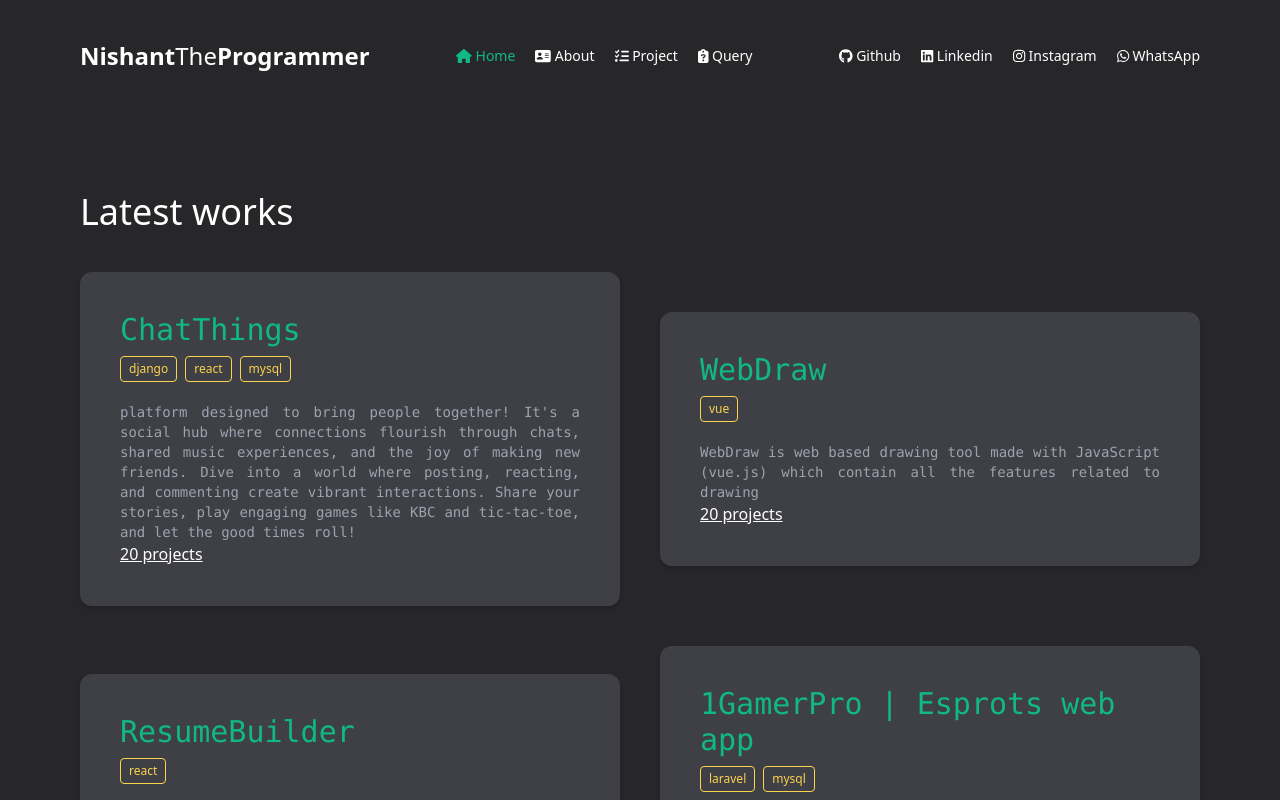
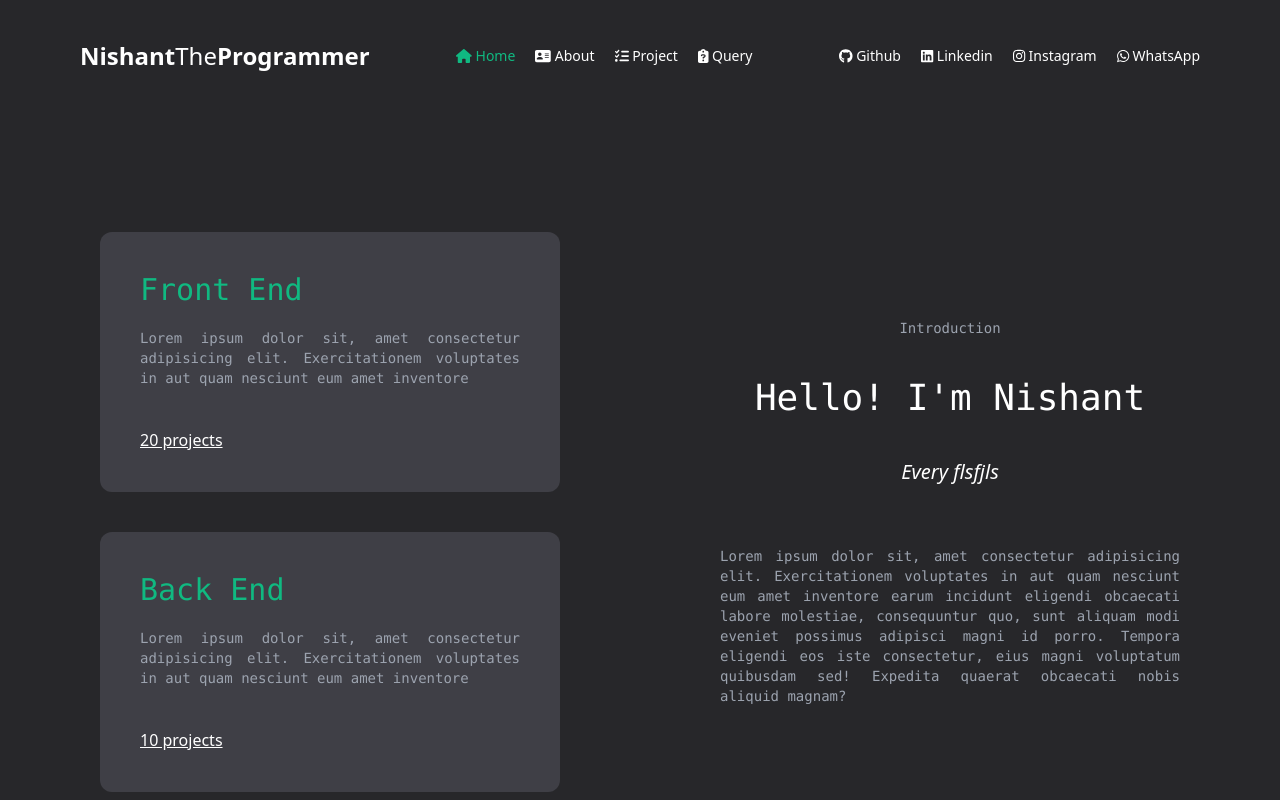
Before and after one commit to NishantTheProgrammer/portfolio, a Vue app: page / in a window 1280 px wide. Shown: the top 800 px of the page. Built offline with nearby package versions, Linux system fonts and the light colour scheme.

Commit message:
second section dynamic

```diff
--- a/src/views/HomeView.vue
+++ b/src/views/HomeView.vue
@@ -40,37 +40,34 @@ const { projects } = useProjectsStore();
         <img src="./../assets/nishant.png" style="filter: drop-shadow(0px 0px 2px black);" alt="Nishant" class="h-full">
       </div>
     </section> -->
-    <!-- <section class="h-screen grid grid-cols-2 p-20">
-      <div class="flex flex-col justify-center items-center gap-10 p-20">
-        <div class=" bg-zinc-700 p-10 rounded-xl w-full">
-          <h2 class="text-emerald-500 text-3xl font-mono">Front End</h2>
-          <p class="text-sm text-gray-400 font-mono text-justify mt-5">Lorem ipsum dolor sit, amet consectetur
-            adipisicing
-            elit.
-            Exercitationem voluptates in aut quam nesciunt eum amet inventore</p>
-          <RouterLink to="projects" class="underline hover:text-emerald-400 mt-10 block">2 0 projects</RouterLink>
+    <section class="min-h-screen grid grid-cols-1 lg:grid-cols-2 p-5 ">
+      <div class="flex flex-col justify-center items-center gap-5 md:gap-10  md:p-20">
+        <div class="bg-zinc-700 p-5 md:p-10 rounded-xl w-full">
+          <h2 class="text-emerald-500 text-xl md:text-3xl font-mono">Front End</h2>
+          <p class="text-xs md:text-sm text-gray-400 font-mono text-justify mt-3 md:mt-5">Lorem ipsum dolor sit, amet
+            consectetur adipisicing elit. Exercitationem voluptates in aut quam nesciunt eum amet inventore</p>
+          <a href="projects" class="underline hover:text-emerald-400 mt-3 md:mt-10 block">20 projects</a>
         </div>
-        <div class=" bg-zinc-700 p-10 rounded-xl w-full">
-          <h2 class="text-emerald-500 text-3xl font-mono">Back End</h2>
-          <p class="text-sm text-gray-400 font-mono text-justify mt-5">Lorem ipsum dolor sit, amet consectetur
-            adipisicing
-            elit.
-            Exercitationem voluptates in aut quam nesciunt eum amet inventore</p>
-          <RouterLink to="projects" class="underline hover:text-emerald-400 mt-10 block">10 projects</RouterLink>
+        <div class="bg-zinc-700 p-5 md:p-10 rounded-xl w-full">
+          <h2 class="text-emerald-500 text-xl md:text-3xl font-mono">Back End</h2>
+          <p class="text-xs md:text-sm text-gray-400 font-mono text-justify mt-3 md:mt-5">Lorem ipsum dolor sit, amet
+            consectetur adipisicing elit. Exercitationem voluptates in aut quam nesciunt eum amet inventore</p>
+          <a href="projects" class="underline hover:text-emerald-400 mt-3 md:mt-10 block">10 projects</a>
         </div>
       </div>
-      <div class="flex justify-center  flex-col gap-10 p-20">
-        <p class="text-sm text-gray-400 font-mono">Introduction</p>
-        <h2 class="text-4xl font-mono">Hello! I'm Nishant</h2>
-        <p class="text-xl italic">Every flsfjls</p>
-        <p class="text-sm text-gray-400 font-mono text-justify">Lorem ipsum dolor sit, amet consectetur adipisicing
-          elit.
-          Exercitationem voluptates in aut quam nesciunt eum amet inventore earum incidunt eligendi obcaecati labore
-          molestiae, consequuntur quo, sunt aliquam modi eveniet possimus adipisci magni id porro. Tempora eligendi eos
-          iste consectetur, eius magni voluptatum quibusdam sed! Expedita quaerat obcaecati nobis aliquid
-          magnam?</p>
+      <div class="flex justify-center items-center flex-col gap-5 md:gap-10 md:p-20">
+        <p class="text-xs md:text-sm text-gray-400 font-mono">Introduction</p>
+        <h2 class="text-2xl md:text-4xl font-mono">Hello! I'm Nishant</h2>
+        <p class="text-lg md:text-xl italic">Every flsfjls</p>
+        <p class="text-xs md:text-sm text-gray-400 font-mono text-justify mt-3 md:mt-5">Lorem ipsum dolor sit, amet
+          consectetur adipisicing elit. Exercitationem voluptates in aut quam nesciunt eum amet inventore earum incidunt
+          eligendi obcaecati labore molestiae, consequuntur quo, sunt aliquam modi eveniet possimus adipisci magni id
+          porro. Tempora eligendi eos iste consectetur, eius magni voluptatum quibusdam sed! Expedita quaerat obcaecati
+          nobis aliquid magnam?</p>
       </div>
-    </section> -->
+    </section>
+
+
     <section class="px-4 sm:px-8 lg:px-16 xl:px-20 py-10 sm:py-16 lg:py-20">
       <h2 class="text-4xl">Latest works</h2>
       <div class="grid grid-cols-1 sm:grid-cols-2 lg:grid-cols-2 justify-center items-center gap-10 mt-10">
@@ -117,4 +114,5 @@ const { projects } = useProjectsStore();
 
 
 
-</main></template>
+  </main>
+</template>
```
